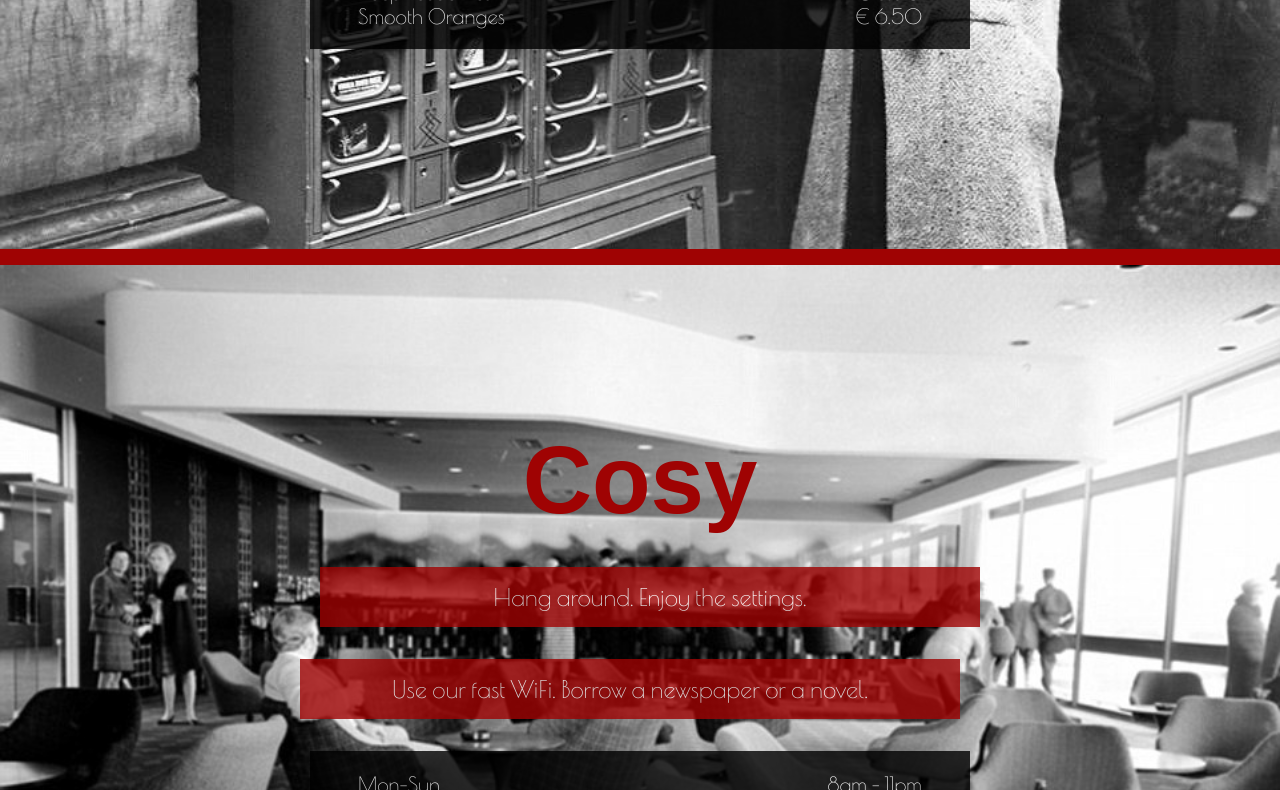
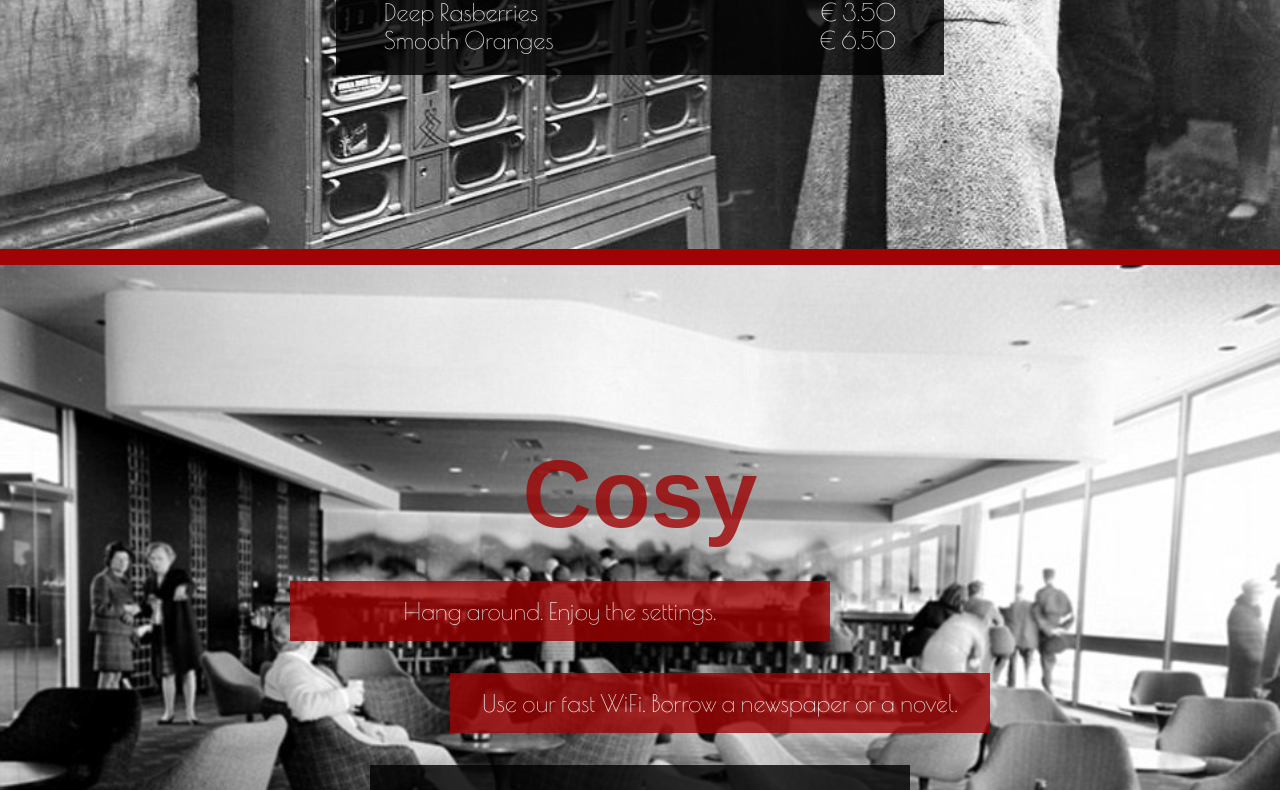
Before and after one commit to SarbastHesso/Caffe-Retro, a plain HTML site: page index.html in a window 1280 px wide. Shown: the part 1367-2157 px from the top of the page. Drawn offline with nearby package versions, Linux system fonts and the light colour scheme; a web font is replaced by a local one.

Commit message:
added more styling

```diff
--- a/index.html
+++ b/index.html
@@ -23,7 +23,6 @@
     </header>
     <!-- the first section/hot  -->
     <section id="hot">
-      <div class="hot-background">
         <div class="container">
           <div class="flex">
             <h1 class="section-title">Hot</h1>
@@ -50,13 +49,11 @@
             </ul>
           </div>
         </div>
-      </div>
     </section>
     <!-- bord to separate sections  -->
     <div class="separator"></div>
     <!-- the second section/juicy  -->
     <section id="juicy">
-      <div class="juicy-background">
         <div class="container">
           <div class="flex">
             <h1 class="section-title">Juicy</h1>
@@ -79,13 +76,11 @@
             </ul>
           </div>
         </div>
-      </div>
     </section>
     <!-- bord to separate sections  -->
     <div class="separator"></div>
     <!-- the third section/cosy  -->
     <section id="cosy">
-      <div class="cosy-background">
         <div class="container">
           <div class="flex">
             <h1 class="section-title">Cosy</h1>
@@ -108,7 +103,6 @@
             </ul>
           </div>
         </div>
-      </div>
     </section>
   </body>
 </html>
--- a/styles.css
+++ b/styles.css
@@ -14,76 +14,90 @@ a , h1 {
     font-family: 'Spirax', sans-serif;
 }
 
-/* repeated classes  */
-
-section {
-    height: 100vh;
-    position: relative;
-}
-
+/* global classes  */
 .container {
-    max-width: 70%;
+    max-width: 80%;
     margin: 0 auto;
 }
 
 .flex {
     display: flex;
     flex-direction: column;
-    position: absolute;
-    top: 20%;
-    right: 25%;
-    left: 25%;
+    justify-content: center;
+    align-items: center;
+    gap: 2rem;
+    color: #ffffff;
+    opacity: .8;
+    font-size: 1.5rem;
+    text-align: center;
 }
 
+/* center, viewport heigt and background image for all sections  */
+#hot,
+#juicy,
+#cosy{
+    display: flex;
+    justify-content: center;
+    align-items: center;
+    height: 100vh;
+    background-size: cover;
+    background-position: center;
+}
+
+
+/* the first section/hot-background-image-url  */
+#hot {
+    background-image: url("hot.jpg");
+}
+
+/* the second section/juicy-background-image-url  */
+#juicy {
+    background-image: url("juicy.jpg");
+}
+
+/* the third section/cosy-background-image-url  */
+#cosy {
+    background-image: url("cosy.jpg");
+}
+
+
+/* styling to title, text och pricelist for each section  */
 .section-title {
     font-size: 6rem;
     color: rgb(159, 3, 3);
-    text-align: center;
-    margin-bottom: 2rem;
 }
 
 .p-1 {
     background-color: rgb(159, 3, 3);
-    opacity: .8;
-    font-size: 1.5rem;
     padding: 1rem 2rem;
-    color: #ffffff;
-    width: 660px;
-    margin-bottom: 2rem;
-    text-align: center;
+    align-self: stretch;
+    position: relative;
+    right: 5rem;
 }
 
 .p-2 {
     background-color: rgb(159, 3, 3);
-    opacity: .8;
-    font-size: 1.5rem;
     padding: 1rem 2rem;
-    color: #ffffff;
-    width: 660px;
-    text-align: center;
-    align-self: flex-end;
-    margin-bottom: 2rem;
+    align-self: stretch;
+    position: relative;
+    left: 5rem;
 }
 
 ul {
-    align-self: center;
     background-color: #000000;
-    opacity: .8;
-    width: 660px;
     padding: 1.3rem 3rem;
+    align-self: stretch;
 }
 
+/* one pricelist-item  */
 ul li {
     list-style: none;
-    color: #ffffff;
-    font-size: 1.3rem;
     display: flex;
     justify-content: space-between;
     align-items: center;
 }
 
 .separator {
-    width: 100%;
     height: 1rem;
     background-color: rgb(159, 3, 3);
 }
@@ -94,7 +108,6 @@ header {
     opacity: .8;
     z-index: 1;
     position: fixed;
-    top: 0;
     left: 0;
     right: 0;
 }
@@ -111,27 +124,3 @@ header nav a {
     font-size: 2.5rem;
     padding: 1rem 2.5rem;
 }
-
-/* the first section/hot  */
-.hot-background {
-    height: 100%;
-    background-image: url("hot.jpg");
-    background-size: cover;
-    background-position: center;
-}
-
-/* the second section/juicy  */
-.juicy-background {
-    height: 100%;
-    background-image: url("juicy.jpg");
-    background-size: cover;
-    background-position: center;
-}
-
-/* the third section/cosy  */
-.cosy-background {
-    height: 100%;
-    background-image: url("cosy.jpg");
-    background-size: cover;
-    background-position: center;
-}
```
